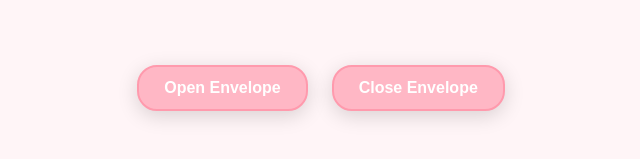
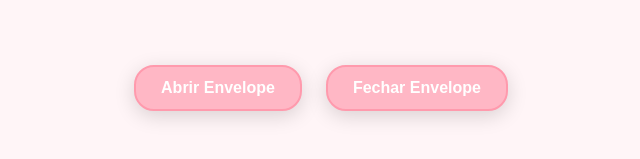
Before and after one commit to ATLAS-god/kamy, a plain HTML site: page index.html in a window 1280 px wide. Shown: the part 425-584 px from the top of the page, 319-959 px from the left. Drawn offline with Linux system fonts and the light colour scheme.

Commit message:
Update index.html

```diff
--- a/index.html
+++ b/index.html
@@ -281,8 +281,8 @@
         </div>
     </div>
     <div class="reset">
-        <button id="open">Open Envelope</button>
-        <button id="reset">Close Envelope</button>
+        <button id="open">Abrir Envelope</button>
+        <button id="reset">Fechar Envelope</button>
     </div>
 
     <script src="js/jquery-3.6.0.min.js"></script>
```
